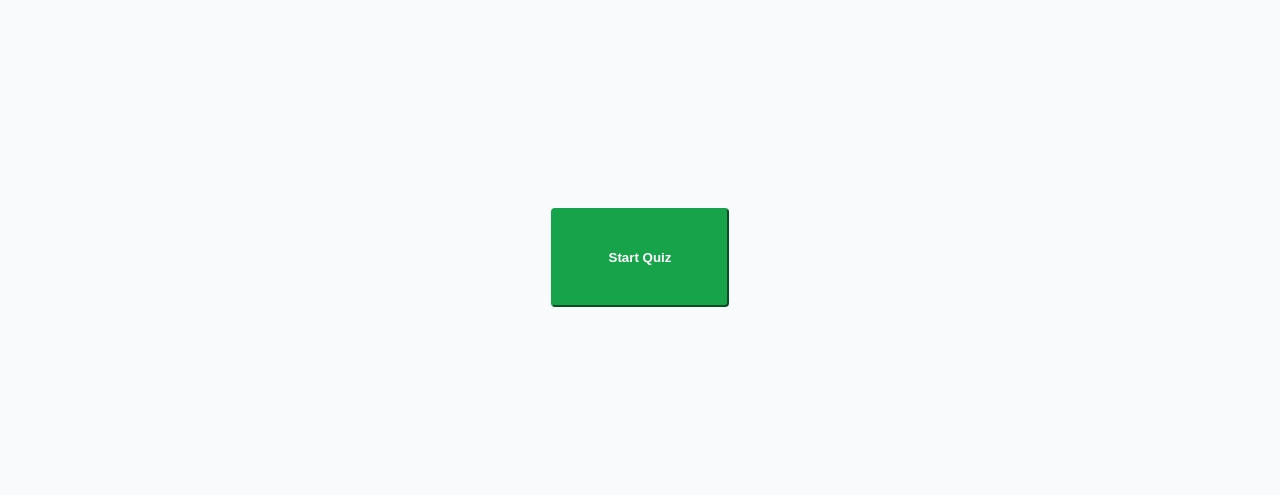
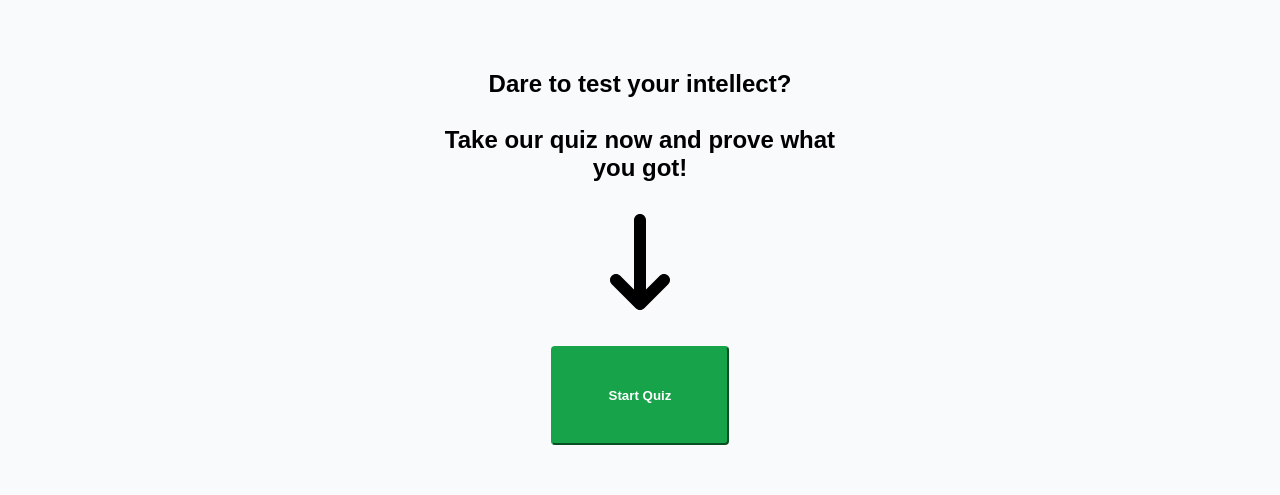
Before and after one commit to Ulfflo/quiz-redux, a Next.js app: page / in a window 1280 px wide. Shown: the part 239-734 px from the top of the page. Built offline with nearby package versions, Linux system fonts and the light colour scheme.

Commit message:
added content to home page

```diff
--- a/components/Layout.js
+++ b/components/Layout.js
@@ -9,7 +9,7 @@ const Layout = ({ children }) => {
         darkMode
           ? " bg-slate-950 ring-2 text-teal-100 ring-teal-500 ring-opacity-90"
           : "bg-slate-50"
-      } min-h-screen flex items-center justify-center`}
+      } min-h-screen flex items-center justify-center content-center w-full`}
     >
       <Head>
         <title>Apple Quiz</title>
--- a/pages/index.js
+++ b/pages/index.js
@@ -1,10 +1,21 @@
 import Layout from "@/components/Layout";
 import { StartQuizButton } from "@/components/Button";
+import { FaArrowDownLong } from "react-icons/fa6";
+
 export default function Home() {
   return (
-    <main>
+    <main className="flex items-center justify-center ">
       <Layout>
-        <div>
+        <div className="text-center">
+          <h2 className="w-4/5">
+            Dare to test your intellect?
+            <br />
+            <br />
+            Take our quiz now and prove what you got!
+          </h2>
+          <FaArrowDownLong className=" text-8xl m-8" />
+        </div>
+        <div className="text-center">
           <StartQuizButton>Start Quiz</StartQuizButton>
         </div>
       </Layout>
```
